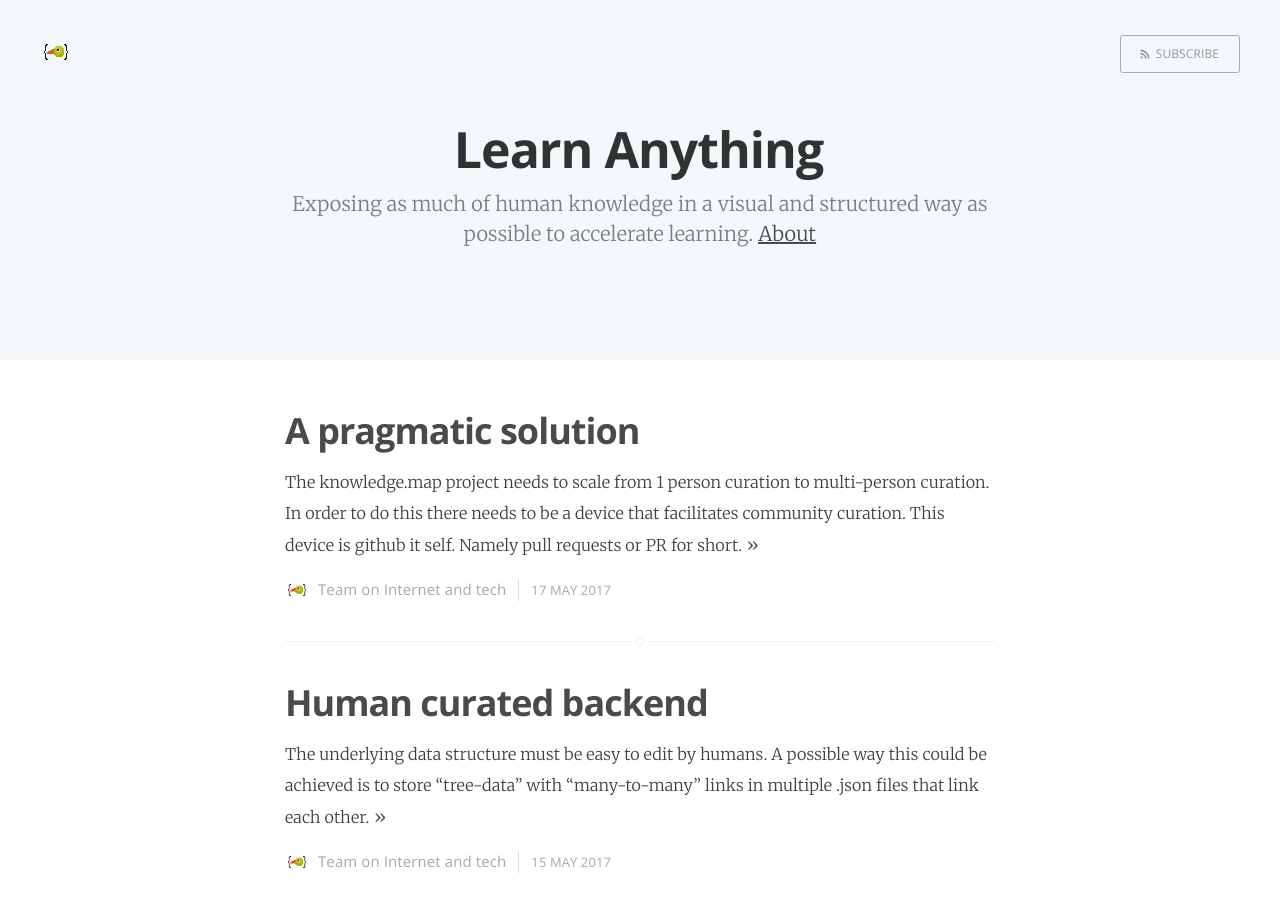
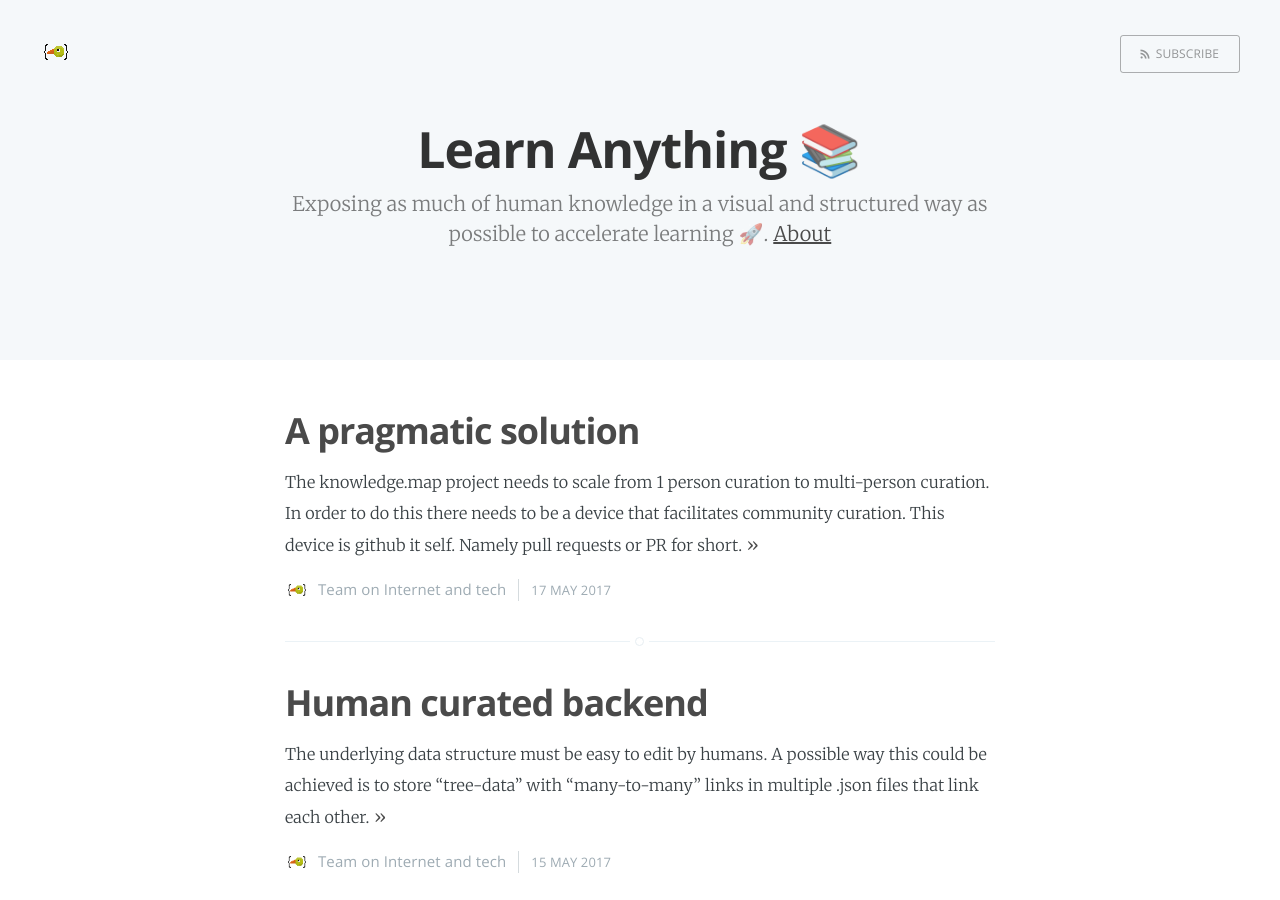
Before and after one commit to jeffreyyoung/learn-anything.github.io, a Jekyll site: the page built from index.html, in a window 1280 px wide and 900 px high. Built offline with Jekyll 4.4.1, drawn with Linux system fonts in a browser that asks for light colours; the list of posts is cut into pages by our own code; some of the changed text lies outside the part shown.

Commit message:
:sparkles:

```diff
--- a/_config.yml
+++ b/_config.yml
@@ -1,5 +1,5 @@
-name: Learn Anything
-description: Exposing as much of human knowledge in a visual and structured way as possible to accelerate learning
+name: Learn Anything 📚
+description: Exposing as much of human knowledge in a visual and structured way as possible to accelerate learning 🚀
 meta_description: "Learn anything"
 
 markdown: kramdown
```
